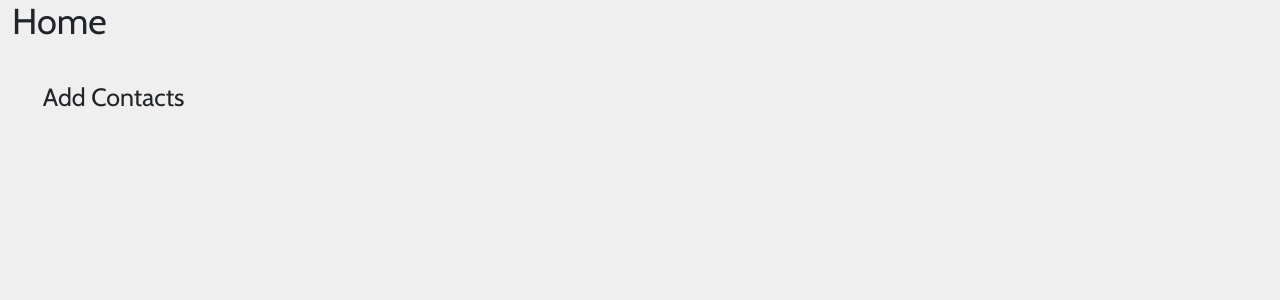
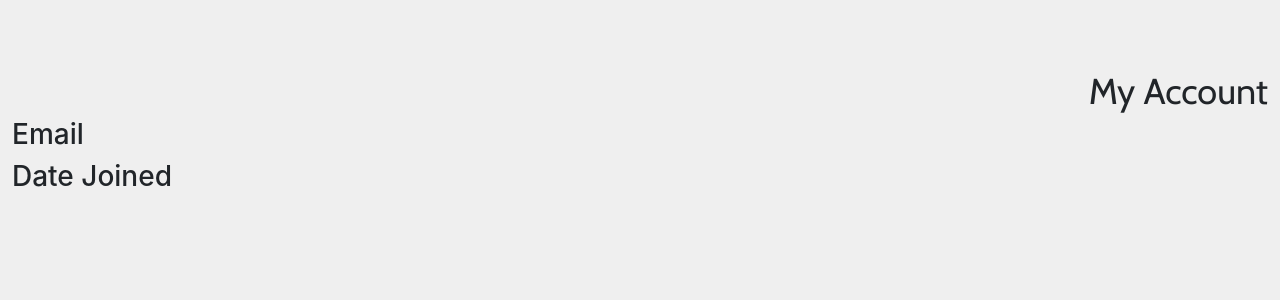
Before and after one commit to Huntare519/mentally2, a React (Create React App) app: page /myaccount in a window 1280 px wide. Shown: the top 300 px of the page. Built offline with nearby package versions, Linux system fonts and the light colour scheme; no server answers.

Commit message:
working on account pages.

```diff
--- a/package.json
+++ b/package.json
@@ -3,6 +3,7 @@
   "version": "0.1.0",
   "private": true,
   "dependencies": {
+    "@fortawesome/fontawesome-free": "^5.15.4",
     "@testing-library/jest-dom": "^5.14.1",
     "@testing-library/react": "^11.2.7",
     "@testing-library/user-event": "^12.8.3",
--- a/src/App.js
+++ b/src/App.js
@@ -5,11 +5,12 @@ import { BrowserRouter as Router, Switch, Route, Link } from "react-router-dom";
 //pages
 import Content from "./pages/Content";
 import Homepage from "./pages/Homepage";
+import MyAccount from "./pages/MyAccount";
 
 // Import the functions you need from the SDKs you need
 import { initializeApp } from "firebase/app";
-import {useAuthState} from 'react-firebase-hooks/auth';
-import {auth, firestore} from './firebaseStuff'
+import { useAuthState } from "react-firebase-hooks/auth";
+import { auth, firestore } from "./firebaseStuff";
 
 // Your web app's Firebase configuration
 // For Firebase JS SDK v7.20.0 and later, measurementId is optional
@@ -20,25 +21,23 @@ const firebaseConfig = {
   storageBucket: "mentally-ee47e.appspot.com",
   messagingSenderId: "907339178205",
   appId: "1:907339178205:web:31983aa93b691ccafdfb34",
-  measurementId: "G-2GW1PMSV2N"
+  measurementId: "G-2GW1PMSV2N",
 };
 
 // Initialize Firebase
 const app = initializeApp(firebaseConfig);
 
-
 function App() {
-
   const [user] = useAuthState(auth);
 
   return (
     <div className="">
       <Router>
         <Route path="/" exact render={() => <Homepage />} />
-        <Route path="/login" render={() => <Content user={user}/>} />
-        <Route path="/signup" render={() => <Content user={user}/>} />
-        <Route path="/content" render={() => <Content user={user}/>} />
-        <Route path="/myaccount" render={() => <Content user={user}/>} />
+        <Route path="/login" render={() => <Content user={user} />} />
+        <Route path="/signup" render={() => <Content user={user} />} />
+        <Route path="/content" render={() => <Content user={user} />} />
+        <Route path="/myaccount" render={() => <MyAccount user={user} />} />
       </Router>
     </div>
   );
--- a/src/pages/Content.jsx
+++ b/src/pages/Content.jsx
@@ -6,17 +6,15 @@ import "./Content.css";
 function Content(props) {
   return (
     <Container fluid>
-      <Row className="contentHome">
-        <Col className="homeAlign">
-          <h1 className="homeText"> Home</h1>
-        </Col>
-      </Row>
+      <Row className=""></Row>
       <Row>
         <Col className="col-sm-6 ">
           <h1 className="addContactText"> Add Contacts</h1>
         </Col>
         <Col className="col-sm-6 ">
-          <i class="bi bi-plus-circle"></i>
+          <button type="submit" class="btn btn-primary">
+            add contact
+          </button>
         </Col>
       </Row>
     </Container>
--- /dev/null
+++ b/src/pages/MyAccount.css
@@ -0,0 +1,8 @@
+@import url("https://fonts.googleapis.com/css2?family=Cabin&display=swap");
+
+.account {
+  font-family: "Cabin", sans-serif;
+  font-weight: 400;
+  font-size: 36px;
+  margin-top: 5%;
+}
--- a/src/pages/MyAccount.jsx
+++ b/src/pages/MyAccount.jsx
@@ -1,16 +1,32 @@
 import React from "react";
-import {auth, firestore} from '../firebaseStuff.js';
-import firebase from 'firebase/compat/app';
+import { auth, firestore } from "../firebaseStuff.js";
+import firebase from "firebase/compat/app";
+import "./MyAccount.css";
 
-function Content(props) {
+import { Col, Row, Container } from "react-bootstrap";
 
-  return (<div> Account Page </div>);
-
+function MyAccount(props) {
+  return (
+    <Container fluid>
+      <Row>
+        <Col className="col-sm-12 account d-flex justify-content-end">
+          My Account
+        </Col>
+      </Row>
+      <Row>
+        <Col className="col-sm-12">
+          <h3> Email</h3>
+          <h3> Date Joined</h3>
+        </Col>
+      </Row>
+    </Container>
+  );
+}
 
 function Signout(props) {
-  return auth.currentUser && (
-<button onClick={() => auth.signOut()}>Sign Out</button>
-  )
+  return (
+    auth.currentUser && <button onClick={() => auth.signOut()}>Sign Out</button>
+  );
 }
 
-export default Content;
+export default MyAccount;
```
Also changed, not shown: 1 other file (tests, documents, lock files or other folders).
